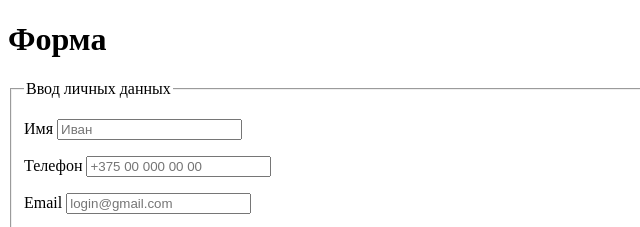
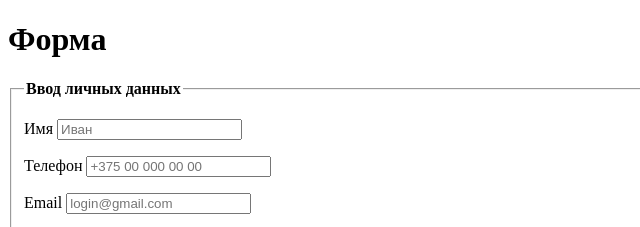
Before and after one commit to suhobski/form, a plain HTML site: page index.html in a window 1280 px wide. Shown: the top 227 px of the page, 0-640 px from the left. Drawn offline with Linux system fonts and the light colour scheme.

Commit message:
Add files via upload

```diff
--- a/index.html
+++ b/index.html
@@ -21,7 +21,7 @@
 
     <form action="signin" method="get" enctype="text/plain" target="_blank">
         <fieldset>
-            <legend>Ввод личных данных</legend>
+            <legend><strong>Ввод личных данных</strong></legend>
             <p>
                 <label>Имя
                     <input type="text" name="name" placeholder="Иван"></input>
```
